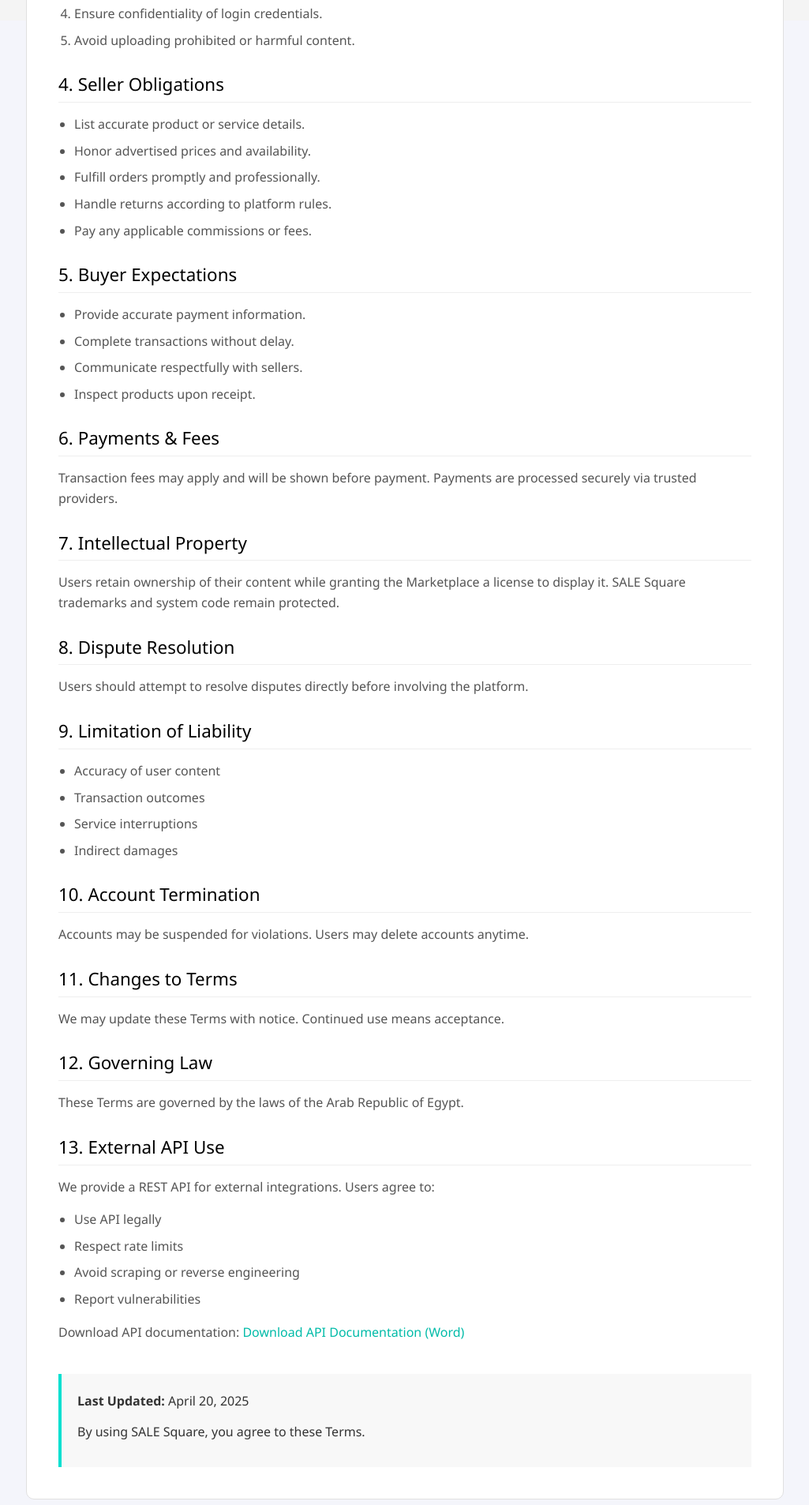
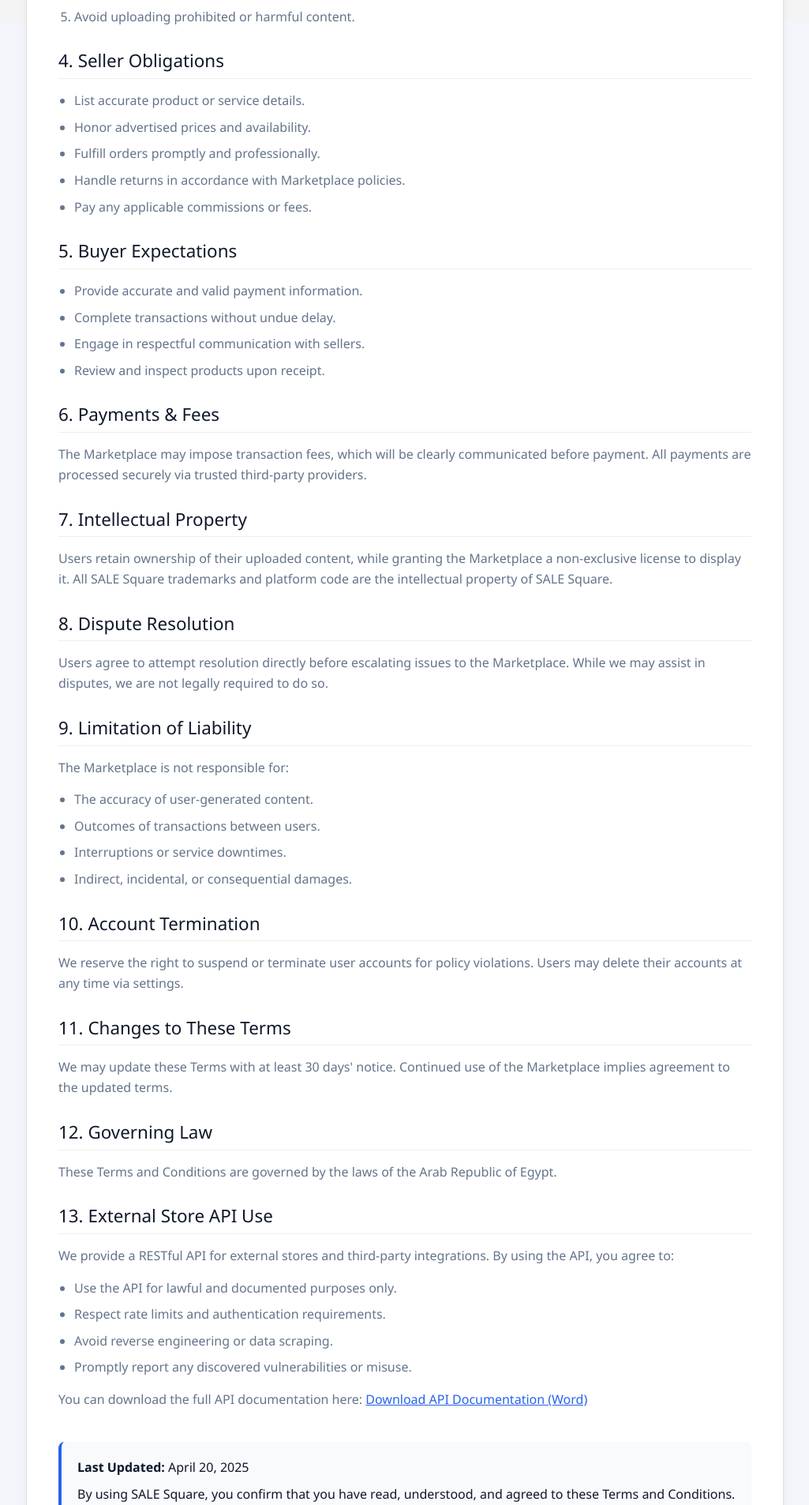
Before and after one commit to abdoezz1/Online_Market_Place, a Django app: template templates/core/terms.html in a window 1280 px wide. Shown: the part 774-2680 px from the top of the page at 79% size, without its empty margins (127-1152 px from the left). Run offline with Django 3.2, Linux system fonts and the light colour scheme; the template is opened without the code that fills it, so the values that code supplies are empty.

Commit message:
Refactor terms.html with updated styles and content

```diff
--- a/templates/core/terms.html
+++ b/templates/core/terms.html
@@ -9,13 +9,114 @@
 {% endblock %}
 
 {% block content %}
-<link rel="stylesheet" href="/static/css/terms1.css">
+<style>
+.terms-container {
+    max-width: 1000px;
+    margin: 40px auto;
+    padding: 0 20px;
+}
+
+.terms-title {
+    color: #0F172A;
+    font-size: 2.2rem;
+    text-align: center;
+    margin-bottom: 30px;
+    position: relative;
+    padding-bottom: 15px;
+}
+
+.terms-title::after {
+    content: '';
+    position: absolute;
+    bottom: 0;
+    left: 50%;
+    transform: translateX(-50%);
+    width: 100px;
+    height: 3px;
+}
+
+.terms-content {
+    background-color: #fff;
+    padding: 40px;
+    border-radius: 10px;
+    box-shadow: 0 2px 12px rgba(0, 0, 0, 0.05);
+    border: 1px solid #e0e0e0;
+}
+
+.terms-section {
+    margin-bottom: 30px;
+}
+
+.terms-section h2 {
+    color: #0F172A;
+    font-size: 1.4rem;
+    margin-bottom: 15px;
+    padding-bottom: 8px;
+    border-bottom: 1px solid #eee;
+}
+
+.terms-section p,
+.terms-list {
+    color: #64748B;
+    line-height: 1.6;
+    margin-bottom: 15px;
+}
+
+.terms-list {
+    padding-left: 20px;
+}
+
+.terms-list li {
+    margin-bottom: 8px;
+}
+
+.terms-acceptance {
+    background-color: #F8FAFC;
+    padding: 20px;
+    border-radius: 8px;
+    margin-top: 40px;
+    border-left: 4px solid #2563EB;
+}
+
+.terms-acceptance p {
+    color: #0F172A;
+    margin-bottom: 10px;
+}
+
+.terms-section a {
+    color: #2563EB;
+    text-decoration: underline;
+}
+
+@media (max-width: 768px) {
+    .terms-content {
+        padding: 30px 20px;
+    }
+
+    .terms-title {
+        font-size: 1.8rem;
+    }
+
+    .terms-section h2 {
+        font-size: 1.2rem;
+    }
+}
+
+@media (max-width: 480px) {
+    .terms-container {
+        padding: 0 15px;
+    }
+
+    .terms-content {
+        padding: 25px 15px;
+    }
+}
+</style>
 
 <div class="terms-container">
     <h2 class="terms-title">Marketplace Terms and Conditions</h2>
 
     <div class="terms-content">
-
         <section class="terms-section">
             <h2>1. Introduction</h2>
             <p>Welcome to SALE Square (the "Marketplace"). By accessing or using our services, you agree to comply with these Terms and Conditions.</p>
@@ -37,7 +138,7 @@
                 <li>Maintain accurate and up-to-date account information.</li>
                 <li>Abide by all applicable laws and regulations.</li>
                 <li>Refrain from fraudulent or misleading behavior.</li>
-                <li>Ensure confidentiality of login credentials.</li>
+                <li>Ensure the confidentiality of login credentials.</li>
                 <li>Avoid uploading prohibited or harmful content.</li>
             </ol>
         </section>
@@ -48,7 +149,7 @@
                 <li>List accurate product or service details.</li>
                 <li>Honor advertised prices and availability.</li>
                 <li>Fulfill orders promptly and professionally.</li>
-                <li>Handle returns according to platform rules.</li>
+                <li>Handle returns in accordance with Marketplace policies.</li>
                 <li>Pay any applicable commissions or fees.</li>
             </ul>
         </section>
@@ -56,65 +157,65 @@
         <section class="terms-section">
             <h2>5. Buyer Expectations</h2>
             <ul class="terms-list">
-                <li>Provide accurate payment information.</li>
-                <li>Complete transactions without delay.</li>
-                <li>Communicate respectfully with sellers.</li>
-                <li>Inspect products upon receipt.</li>
+                <li>Provide accurate and valid payment information.</li>
+                <li>Complete transactions without undue delay.</li>
+                <li>Engage in respectful communication with sellers.</li>
+                <li>Review and inspect products upon receipt.</li>
             </ul>
         </section>
 
         <section class="terms-section">
             <h2>6. Payments & Fees</h2>
-            <p>Transaction fees may apply and will be shown before payment. Payments are processed securely via trusted providers.</p>
+            <p>The Marketplace may impose transaction fees, which will be clearly communicated before payment. All payments are processed securely via trusted third-party providers.</p>
         </section>
 
         <section class="terms-section">
             <h2>7. Intellectual Property</h2>
-            <p>Users retain ownership of their content while granting the Marketplace a license to display it. SALE Square trademarks and system code remain protected.</p>
+            <p>Users retain ownership of their uploaded content, while granting the Marketplace a non-exclusive license to display it. All SALE Square trademarks and platform code are the intellectual property of SALE Square.</p>
         </section>
 
         <section class="terms-section">
             <h2>8. Dispute Resolution</h2>
-            <p>Users should attempt to resolve disputes directly before involving the platform.</p>
+            <p>Users agree to attempt resolution directly before escalating issues to the Marketplace. While we may assist in disputes, we are not legally required to do so.</p>
         </section>
 
         <section class="terms-section">
             <h2>9. Limitation of Liability</h2>
+            <p>The Marketplace is not responsible for:</p>
             <ul class="terms-list">
-                <li>Accuracy of user content</li>
-                <li>Transaction outcomes</li>
-                <li>Service interruptions</li>
-                <li>Indirect damages</li>
+                <li>The accuracy of user-generated content.</li>
+                <li>Outcomes of transactions between users.</li>
+                <li>Interruptions or service downtimes.</li>
+                <li>Indirect, incidental, or consequential damages.</li>
             </ul>
         </section>
 
         <section class="terms-section">
             <h2>10. Account Termination</h2>
-            <p>Accounts may be suspended for violations. Users may delete accounts anytime.</p>
+            <p>We reserve the right to suspend or terminate user accounts for policy violations. Users may delete their accounts at any time via settings.</p>
         </section>
 
         <section class="terms-section">
-            <h2>11. Changes to Terms</h2>
-            <p>We may update these Terms with notice. Continued use means acceptance.</p>
+            <h2>11. Changes to These Terms</h2>
+            <p>We may update these Terms with at least 30 days' notice. Continued use of the Marketplace implies agreement to the updated terms.</p>
         </section>
 
         <section class="terms-section">
             <h2>12. Governing Law</h2>
-            <p>These Terms are governed by the laws of the Arab Republic of Egypt.</p>
+            <p>These Terms and Conditions are governed by the laws of the Arab Republic of Egypt.</p>
         </section>
 
         <section class="terms-section">
-            <h2>13. External API Use</h2>
-            <p>We provide a REST API for external integrations. Users agree to:</p>
+            <h2>13. External Store API Use</h2>
+            <p>We provide a RESTful API for external stores and third-party integrations. By using the API, you agree to:</p>
             <ul class="terms-list">
-                <li>Use API legally</li>
-                <li>Respect rate limits</li>
-                <li>Avoid scraping or reverse engineering</li>
-                <li>Report vulnerabilities</li>
+                <li>Use the API for lawful and documented purposes only.</li>
+                <li>Respect rate limits and authentication requirements.</li>
+                <li>Avoid reverse engineering or data scraping.</li>
+                <li>Promptly report any discovered vulnerabilities or misuse.</li>
             </ul>
-
             <p>
-                Download API documentation:
+                You can download the full API documentation here:
                 <a href="/static/docs/salesquare_api_documentation.docx" download>
                     Download API Documentation (Word)
                 </a>
@@ -123,68 +224,9 @@
 
         <div class="terms-acceptance">
             <p><strong>Last Updated:</strong> April 20, 2025</p>
-            <p>By using SALE Square, you agree to these Terms.</p>
+            <p>By using SALE Square, you confirm that you have read, understood, and agreed to these Terms and Conditions.</p>
         </div>
-
     </div>
 </div>
 
-<style>
-.terms-container {
-    max-width: 1000px;
-    margin: 40px auto;
-    padding: 0 20px;
-}
-
-.terms-title {
-    font-size: 2.2rem;
-    text-align: center;
-    margin-bottom: 30px;
-    padding-bottom: 15px;
-}
-
-.terms-content {
-    background: #fff;
-    padding: 40px;
-    border-radius: 10px;
-    border: 1px solid #e0e0e0;
-}
-
-.terms-section {
-    margin-bottom: 30px;
-}
-
-.terms-section h2 {
-    font-size: 1.4rem;
-    margin-bottom: 15px;
-    border-bottom: 1px solid #eee;
-    padding-bottom: 8px;
-}
-
-.terms-section p,
-.terms-list {
-    color: #555;
-    line-height: 1.6;
-}
-
-.terms-list {
-    padding-left: 20px;
-}
-
-.terms-list li {
-    margin-bottom: 8px;
-}
-
-.terms-acceptance {
-    background: #f8f8f8;
-    padding: 20px;
-    border-left: 4px solid #00e0d0;
-    margin-top: 40px;
-}
-
-.terms-acceptance p {
-    margin-bottom: 10px;
-}
-</style>
-
 {% endblock %}
```
